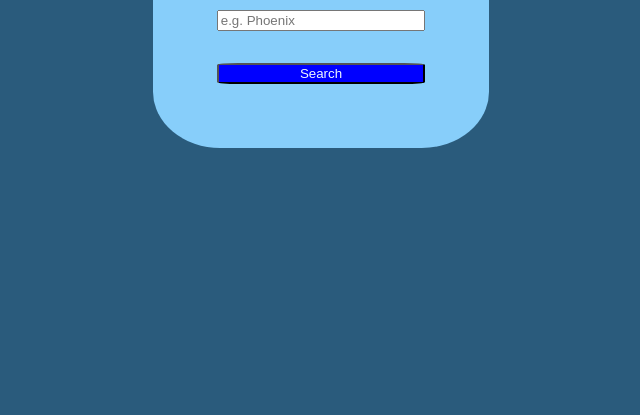
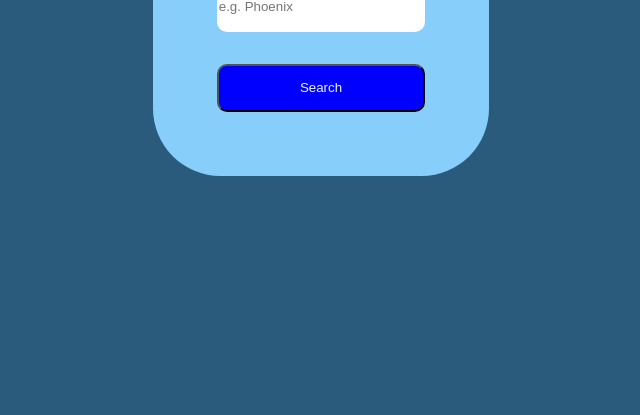
Before and after one commit to migavg/weather-app, a plain HTML site: page index.html in a window 1280 px wide. Shown: the part 401-816 px from the top of the page, without its empty margins (327-967 px from the left). Drawn offline with Linux system fonts and the light colour scheme.

Commit message:
rounded corners of input box and search button

```diff
--- a/assets/styles.css
+++ b/assets/styles.css
@@ -27,8 +27,16 @@ body{
 
 .search-button {
     margin-top: 2rem;
-    border-radius: 10%;
+    border-radius: 10px;
     background-color: blue;
     color: aliceblue;
     outline: none;
+    height: 3rem;
 }
+
+.input-box {
+    border-radius: 10px;
+    border: none;
+    height: 3rem;
+    bor
+}
--- a/index.html
+++ b/index.html
@@ -17,7 +17,7 @@
             <h1>Search for City</h1>
         </div>
 
-        <div class="flex-item"><input type="text" placeholder="e.g. Phoenix">
+        <div class="flex-item"><input class="input-box" type="text" placeholder="e.g. Phoenix">
         </div>
 
         <div class="flex-item">
```
